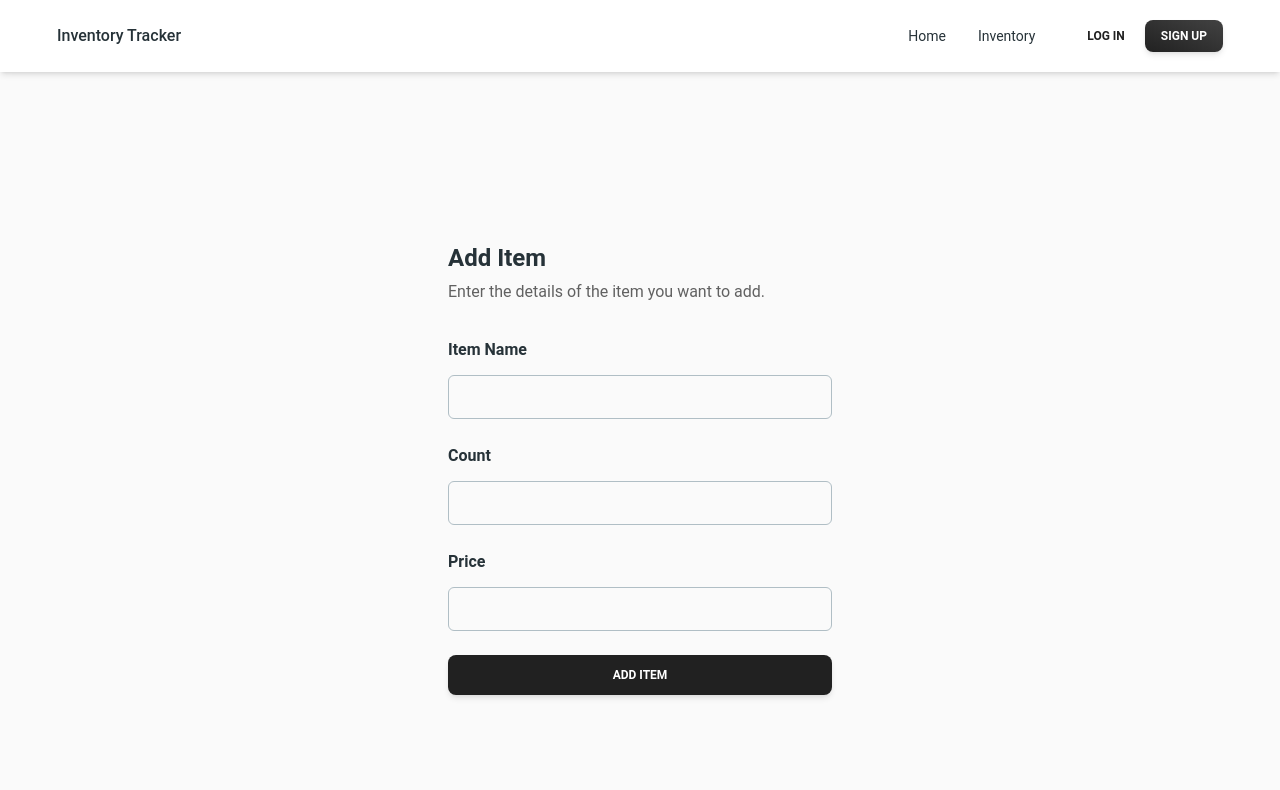
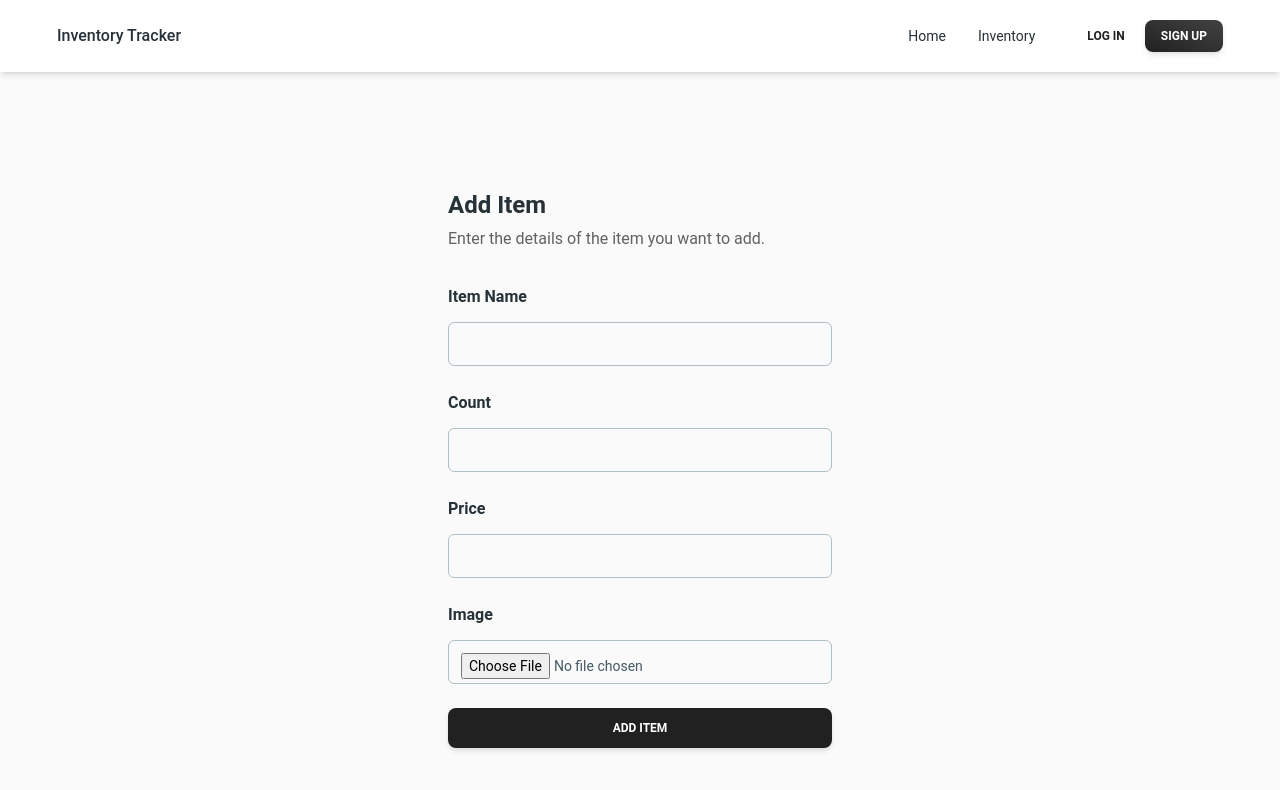
Before and after one commit to luismolinuevo/pantry-tracker, a Next.js app in the folder my-app/: page /add-to-inventory in a window 1280 px wide. Shown: the top 790 px of the page. Built offline with nearby package versions, Linux system fonts and the light colour scheme; no server answers.

Commit message:
added image upload to the add to inventory

```diff
--- a/my-app/app/add-to-inventory/page.js
+++ b/my-app/app/add-to-inventory/page.js
@@ -5,6 +5,7 @@ import { getCurrentUser } from "../lib/auth";
 import { useRouter } from "next/navigation";
 import { createItems } from "../lib/items";
 import { Card, Input, Button, Typography } from "../../material_tailwind";
+import { createItemWithImage } from "../lib/items";
 
 export default function Page() {
   const router = useRouter();
@@ -12,6 +13,7 @@ export default function Page() {
   const [count, setCount] = useState("");
   const [name, setName] = useState("");
   const [price, setPrice] = useState("");
+  const [image, setImage] = useState(null);
   const [loading, setLoading] = useState(false);
   const [error, setError] = useState(null);
   const [success, setSuccess] = useState(null);
@@ -40,7 +42,29 @@ export default function Page() {
     setSuccess(null);
 
     try {
-      await createItems(userId, parseInt(count), name, parseFloat(price));
+      let item = null;
+      if (image) {
+        item = await createItemWithImage(
+          userId,
+          parseInt(count),
+          name,
+          parseFloat(price),
+          image
+        );
+      } else {
+        item = await createItems(
+          userId,
+          parseInt(count),
+          name,
+          parseFloat(price)
+        );
+      }
+
+      if (!item) {
+        console.log("Error creating item");
+        return;
+      }
+
       setSuccess("Item added successfully!");
       setName("");
       setCount("");
@@ -50,6 +74,12 @@ export default function Page() {
       setError("Failed to add item. Please try again.");
     } finally {
       setLoading(false);
+    }
+  };
+
+  const handleImageChange = (event) => {
+    if (event.target.files[0]) {
+      setImage(event.target.files[0]);
     }
   };
 
@@ -109,7 +139,20 @@ export default function Page() {
                 className: "before:content-none after:content-none",
               }}
             />
+            <Typography variant="h6" color="blue-gray" className="-mb-3">
+              Image
+            </Typography>
+            <Input
+              type="file"
+              size="lg"
+              onChange={handleImageChange}
+              className="!border-t-blue-gray-200 focus:!border-t-gray-900"
+              labelProps={{
+                className: "before:content-none after:content-none",
+              }}
+            />
           </div>
+
           <Button type="submit" className="mt-6" fullWidth disabled={loading}>
             {loading ? "Adding item..." : "Add Item"}
           </Button>
```
